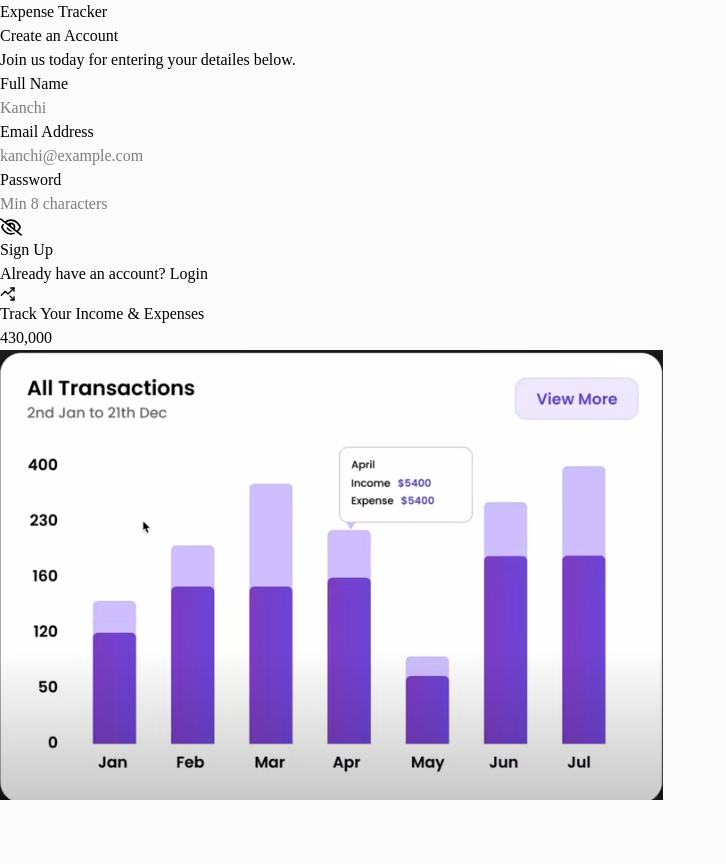
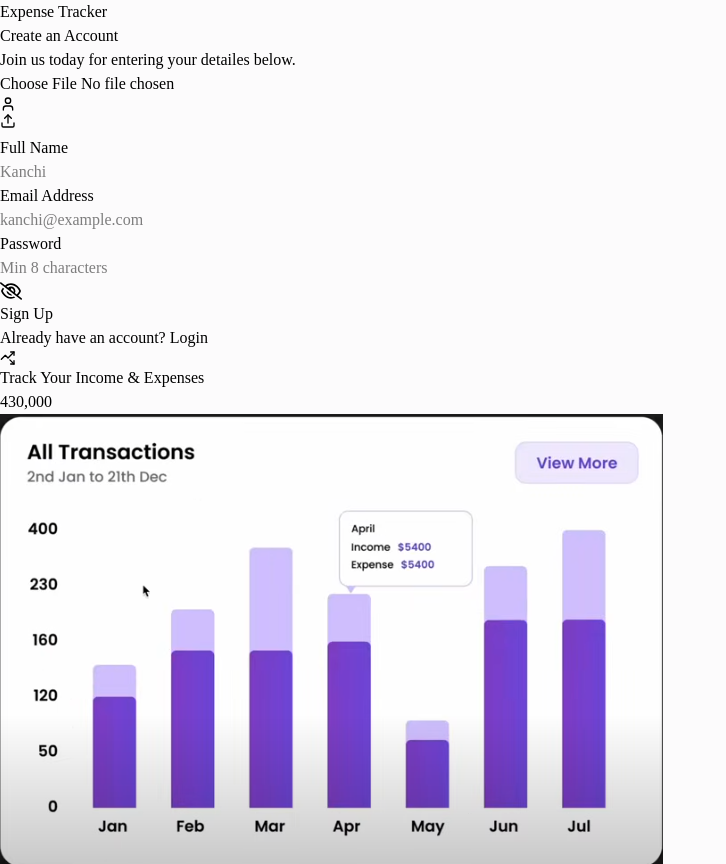
Before and after one commit to kanchicodes/MERN-ExpenseManager, a React (Vite) app in the folder Frontend/expense-tracker/: page /signUp in a window 1280 px wide. Shown: the whole page, without its empty margins (0-726 px from the left). Before the commit the page ends 800 px from the top, so only its background shows below. Built offline with nearby package versions, Linux system fonts and the light colour scheme.

Commit message:
Upload image Successfull

```diff
--- a/Frontend/expense-tracker/src/components/Inputs/profilePhotoSelector .jsx
+++ b/Frontend/expense-tracker/src/components/Inputs/ProfilePhotoSelector.jsx
@@ -17,8 +17,8 @@ const ProfilePhotoSelector = ({ image, setImage }) => {
             // generate  a preview URL from the file
 
 
-            const Preview = URL.createObjectURL(file);
-            setPreviewUrl(Preview);
+            const preview = URL.createObjectURL(file);
+            setPreviewUrl(preview);
 
         }
     };
@@ -30,24 +30,23 @@ const ProfilePhotoSelector = ({ image, setImage }) => {
 
     const onChooseFile = () => {
         inputRef.current.click();
-    }
-    return
-    <div className="flex justify-center mb-6">
-        <Input
+    };
+    return <div className="flex justify-center mb-6">
+        <input
             type="file"
             accept="image/*"
             ref={inputRef}
             onChange={handleImageChange}
             className="hidden"
         />
-        {image ? (
+        {!image ? (
             <div className='w-20 h-20  flex items-center justify-center bg-purple-100 rounded-full relative'>
                 <LuUser className='text-4xl text-primary' />
 
                 <button
                     type="button"
                     className="w-8 h-8  flex items-center justify-center bg-primary text-white rounded-full absolute -bottom-1 -right-1"
-                    onClick={handleChooseFile}
+                    onClick={onChooseFile}
                 >
                     <LuUpload />
                 </button>
@@ -61,7 +60,7 @@ const ProfilePhotoSelector = ({ image, setImage }) => {
                 />
                 <button
                     type="button"
-                    className="w-8 h-8  flex items-center justify-center bg-red-500 text-white rounded-full absolute -bottom-1 -right-1"
+                    className="w-8 h-8 flex items-center justify-center bg-red-500 text-white rounded-full absolute -bottom-1 -right-1"
                     onClick={handleRemoveImage}
                 >
                     <LuTrash />
--- a/Frontend/expense-tracker/src/pages/Auth/SignUp.jsx
+++ b/Frontend/expense-tracker/src/pages/Auth/SignUp.jsx
@@ -3,7 +3,7 @@ import AuthLayout from '../../components/layouts/AuthLayout';
 import { Link, useNavigate } from 'react-router-dom';
 import Input from '../../components/Inputs/input';
 import { validateEmail } from '../../utils/helper';
-//import profilePhotoSelector from '../../components/Inputs/profilePhotoSelector';
+import ProfilePhotoSelector from '../../components/Inputs/ProfilePhotoSelector';
 
 
 
@@ -64,7 +64,8 @@ const SignUp = () => {
 
         <form onSubmit={handleSignUp}>
 
-          <profilePhotoSelector image={profilepic} setImage={setProfilePic} />
+          <ProfilePhotoSelector image={profilepic} setImage={setProfilePic} />
+
 
           <div className="grid grid-cols-1 md:grid-cols-2 gap-4">
 
```
